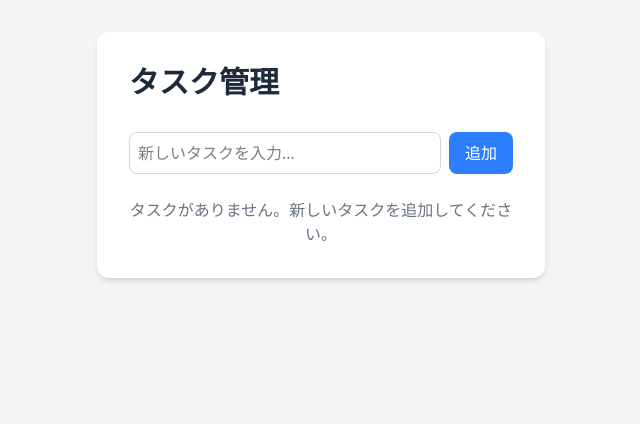
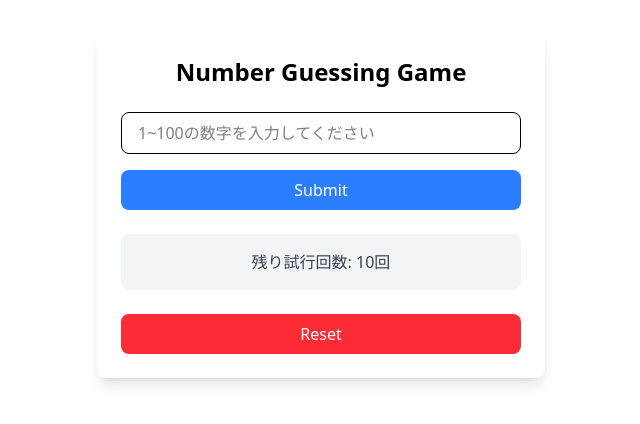
Before and after one commit to masahiro-kubota/react-ngg, a React (Vite) app: page / in a window 1280 px wide. Shown: the top 424 px of the page, without its empty margins (319-959 px from the left). Built offline with nearby package versions, Linux system fonts and the light colour scheme.

Commit message:
add state management

```diff
--- a/eslint.config.js
+++ b/eslint.config.js
@@ -20,8 +20,8 @@ export default [
       },
       parser: tseslint.parser,
       parserOptions: {
-        project: ["./tsconfig.app.json", "./tsconfig.node.json"],  // 複数のtsconfig対応
-        tsconfigRootDir: import.meta.dirname,  // プロジェクトルートの指定
+        project: ["./tsconfig.app.json", "./tsconfig.node.json"],
+        tsconfigRootDir: import.meta.dirname,
         ecmaFeatures: {
           jsx: true
         }
@@ -35,26 +35,25 @@ export default [
     },
     rules: {
       ...js.configs.recommended.rules,
-      // 型チェック対応のルールセットに変更
-      ...tseslint.configs.recommendedTypeChecked.rules,
-      ...tseslint.configs.stylisticTypeChecked.rules,  // スタイル関連の型チェックルールを追加
+      ...tseslint.configs.recommended.rules,
       ...reactHooks.configs.recommended.rules,
-      "react-refresh/only-export-components": [
-        "warn",
-        { allowConstantExport: true },
-      ],
-      ...react.configs.recommended.rules,
-      ...react.configs["jsx-runtime"].rules,
-      // TypeScriptの型チェックを活用するためのカスタムルール
-      "@typescript-eslint/no-unused-vars": "warn",
-      "@typescript-eslint/explicit-function-return-type": "off",  // React関数コンポーネントの戻り値型を推論させる
-      "@typescript-eslint/strict-boolean-expressions": "warn",
-      "no-undef": "off",
-    },
-    settings: {
-      react: {
-        version: "detect",
-      },
-    },
+      // 基本的なスペーシングルール
+      "space-before-blocks": ["error", "always"],
+      "space-before-function-paren": ["error", "always"],
+      "space-infix-ops": "error",
+      "keyword-spacing": ["error", { "before": true, "after": true }],
+      "arrow-spacing": ["error", { "before": true, "after": true }],
+      "comma-spacing": ["error", { "before": false, "after": true }],
+      // 変数に関するルール
+      "no-var": "error",
+      "prefer-const": "error",
+      // 比較演算子のルール
+      "eqeqeq": "error",
+      // React固有のルール
+      "react/jsx-tag-spacing": ["error", {
+        "beforeSelfClosing": "always"
+      }],
+      "react/jsx-equals-spacing": ["error", "never"],
+    }
   }
 ];
--- a/src/App.tsx
+++ b/src/App.tsx
@@ -1,92 +1,56 @@
-import {useState,} from 'react'  // カンマの後にスペースがない、末尾のカンマ
+import {useState, FormEvent} from 'react'
 
-interface Task{  // 波括弧の前にスペースがない
-id: number  // インデントが不適切
-  text:string  // コロンの後にスペースがない
-  completed:boolean
+interface UserAnswer {
+  answer: number
 }
 
-function App(){  // 波括弧の前にスペースがない
-  const [ tasks,setTasks ] = useState<Task[]>([])  // 配列の括弧内に不要なスペース
-  const [newTask,setNewTask] = useState('')  // カンマの後にスペースがない
 
-  const addTask = (e:React.FormEvent) => {  // コロンの後にスペースがない
-    e.preventDefault()
-    if(newTask.trim()){  // if の後にスペースがない
-      setTasks([...tasks,{ id: Date.now(),text: newTask,completed: false }])  // カンマの後にスペースがない
-      setNewTask('')
+export default function App () {
+  const [userAnswer, setUserAnswer] = useState<UserAnswer>({answer: 0})
+  const [userAnswerList, setUserAnswerList] = useState<UserAnswer[]>([])
+  const handleSubmit = (e: FormEvent<HTMLFormElement>) => {
+    e.preventDefault();
+    setUserAnswerList([...userAnswerList, userAnswer]);
+    // 非同期なので最新の回答はconsole.log反映されない。
+    console.log(userAnswerList);
   }
-  }
+  return (
+    <div className="max-w-md mx-auto mt-8 p-6 bg-white rounded-lg shadow-lg">
+      <h1 className="text-2xl font-bold text-center mb-6">Number Guessing Game</h1>
+      <form onSubmit={ handleSubmit } className="mb-6">
+        <div className="mb-4">
+          <input
+              type="number"
+              name="answer"
+              className="w-full px-4 py-2 border rounded-lg focus:outline-none focus:ring-2 focus:ring-blue-500"
+              onChange={(e) => setUserAnswer({ answer: Number(e.target.value) })}
+              placeholder="1~100の数字を入力してください"
+              min="1"
+              max="100"
+              required
+            />
+        </div>
 
-  const toggleTask=(id: number)=> {  // アロー関数の前後にスペースがない
-    setTasks(tasks.map(task=>
-      task.id===id ? {...task,completed: !task.completed } : task  // 演算子の前後にスペースがない
-    ))
-  }
-
-  const deleteTask = (id:number) => {  // コロンの後にスペースがない
-    setTasks(tasks.filter(task=>task.id !== id))  // アロー関数の前後にスペースがない
-  }
-
-  return(  // 括弧の前にスペースがない
-    <div className="min-h-screen bg-gray-100 py-8 px-4">
-      <div className='max-w-md mx-auto bg-white rounded-xl shadow-md overflow-hidden'>
-        <div className="p-8">
-          <h1 className="text-3xl font-bold text-gray-800 mb-8">タスク管理</h1>
-          <form onSubmit={addTask} className="mb-6">
-            <div className="flex gap-2">
-              <input
-                type="text"
-                value={newTask}
-                onChange={(e) => setNewTask(e.target.value)}
-                placeholder="新しいタスクを入力..."
-                className="flex-1 p-2 border border-gray-300 rounded-lg focus:outline-none focus:border-blue-500"
-              />
         <button
           type="submit"
-                className="bg-blue-500 text-white px-4 py-2 rounded-lg hover:bg-blue-600 transition-colors"
+          className="w-full bg-blue-500 text-white py-2 px-4 rounded-lg hover:bg-blue-600 transition-colors"
         >
-                追加
+          Submit
         </button>
+      </form>
+      <div className="mt-6 p-4 bg-gray-100 rounded-lg">
+        <p className="text-center text-gray-700">
+          残り試行回数: 10回
+        </p>
       </div>
-          </form>
-
-          <div className="space-y-3">
-            {tasks.map(task => (
-              <div
-                key={task.id}
-                className="flex items-center justify-between p-3 bg-gray-50 rounded-lg"
+      <div className="mt-6 rounded-lg">
+        <button
+          type="button"
+          className="w-full bg-red-500 text-white py-2 px-4 rounded-lg hover:bg-red-600 transition-colors"
         >
-                <div className="flex items-center gap-3">
-                  <input
-                    type="checkbox"
-                    checked={task.completed}
-                    onChange={() => toggleTask(task.id)}
-                    className="w-5 h-5 text-blue-500"
-                  />
-                  <span className={`${task.completed ? 'line-through text-gray-400' : 'text-gray-800'}`}>
-                    {task.text}
-                  </span>
-                </div>
-                <button
-                  onClick={() => deleteTask(task.id)}
-                  className="text-red-500 hover:text-red-600"
-                >
-                  削除
+          Reset
         </button>
-              </div>
-            ))}
-          </div>
-
-          {tasks.length === 0 && (
-            <p className="text-center text-gray-500 mt-6">
-              タスクがありません。新しいタスクを追加してください。
-            </p>
-          )}
-        </div>
       </div>
     </div>
   )
 }
-
-export default App
--- a/vite.config.ts
+++ b/vite.config.ts
@@ -9,7 +9,7 @@ export default defineConfig({
   root: ".", // プロジェクトのルート
   server: {
     port: 3000, // 開発サーバーのポート番号
-    open: true,
+    host: true,
   },
   plugins: [
     react(),
```
Lines whose indentation alone changed are shown as unchanged.
